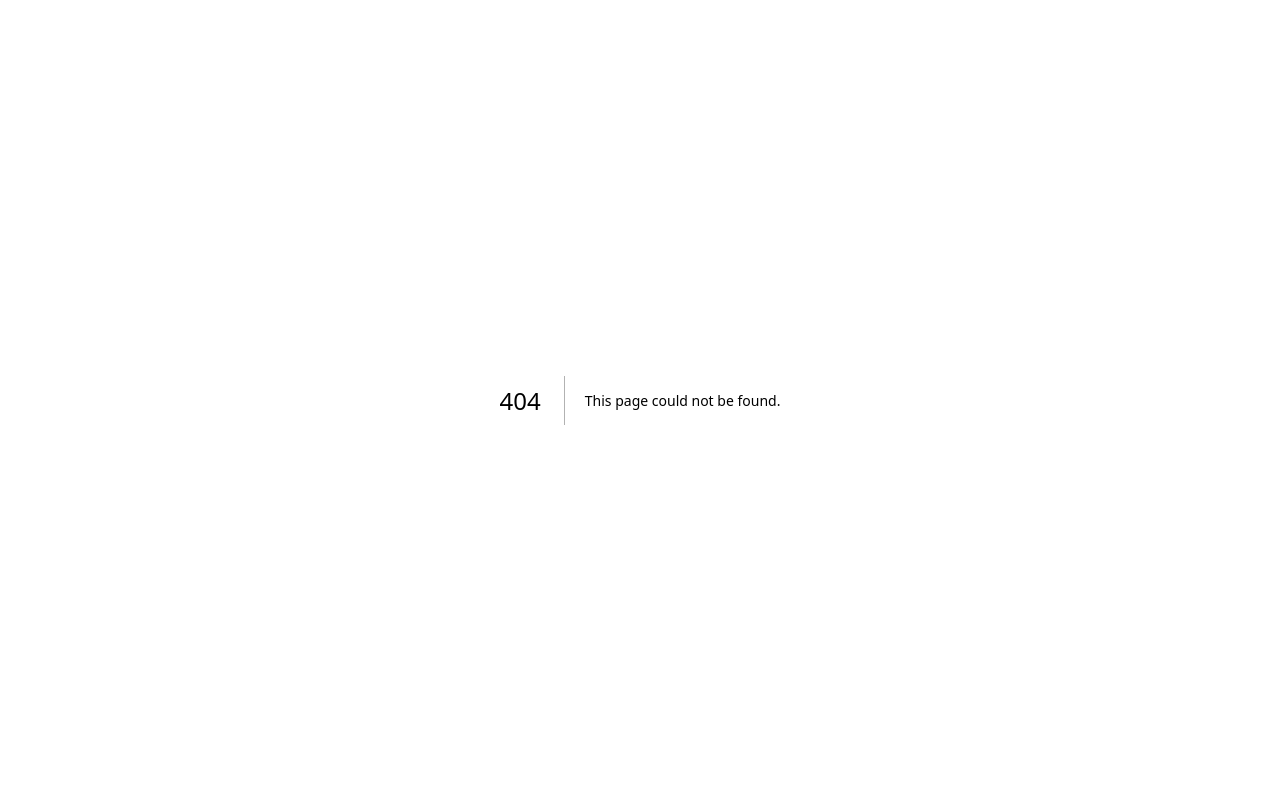
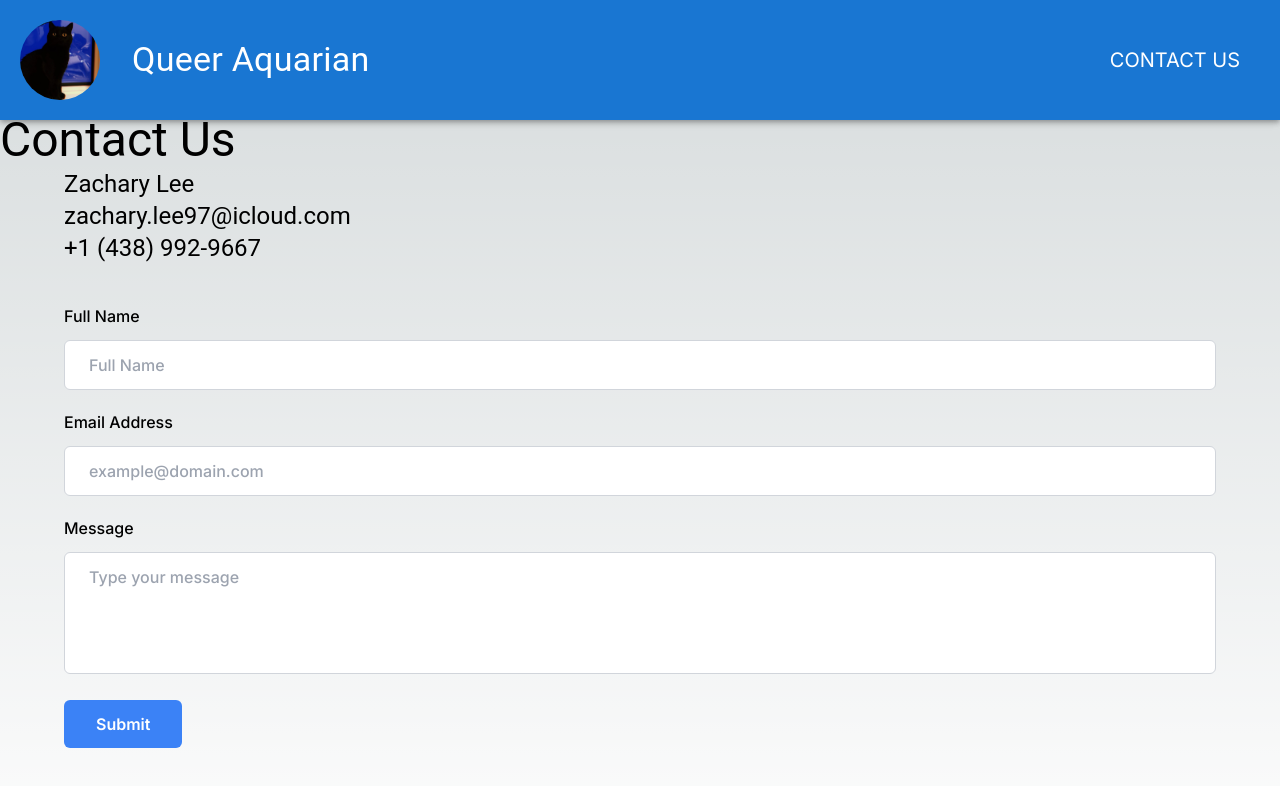
Before and after one commit to zacharylee97/queer-aquarian, a Next.js app: page /contact-us in a window 1280 px wide. Before the commit this address had no page. Shown: the top 786 px of the page. Built offline with nearby package versions, Linux system fonts and the light colour scheme.

Commit message:
Added Contact Us page

```diff
--- /dev/null
+++ b/app/components/contact-form.tsx
@@ -0,0 +1,64 @@
+"use client";
+import { useForm } from "react-hook-form";
+import { sendEmail } from "../utils/send-email";
+import { ContactFormData } from "../interfaces/contact-form-data";
+
+export default function ContactForm() {
+  const { register, handleSubmit } = useForm<ContactFormData>();
+
+  function onSubmit(data: ContactFormData) {
+    sendEmail(data);
+  }
+
+  return (
+    <form onSubmit={handleSubmit(onSubmit)}>
+      <div className="mb-5">
+        <label
+          htmlFor="name"
+          className="mb-3 block text-base font-medium text-black"
+        >
+          Full Name
+        </label>
+        <input
+          type="text"
+          placeholder="Full Name"
+          className="w-full rounded-md border border-gray-300 bg-white py-3 px-6 text-base font-medium text-gray-700 outline-none focus:border-blue-500 focus:shadow-md"
+          {...register("name", { required: true })}
+        />
+      </div>
+      <div className="mb-5">
+        <label
+          htmlFor="email"
+          className="mb-3 block text-base font-medium text-black"
+        >
+          Email Address
+        </label>
+        <input
+          type="email"
+          placeholder="example@domain.com"
+          className="w-full rounded-md border border-gray-300 bg-white py-3 px-6 text-base font-medium text-gray-700 outline-none focus:border-blue-500 focus:shadow-md"
+          {...register("email", { required: true })}
+        />
+      </div>
+      <div className="mb-5">
+        <label
+          htmlFor="message"
+          className="mb-3 block text-base font-medium text-black"
+        >
+          Message
+        </label>
+        <textarea
+          rows={4}
+          placeholder="Type your message"
+          className="w-full resize-none rounded-md border border-gray-300 bg-white py-3 px-6 text-base font-medium text-gray-700 outline-none focus:border-blue-500 focus:shadow-md"
+          {...register("message", { required: true })}
+        ></textarea>
+      </div>
+      <div>
+        <button className="hover:shadow-form rounded-md bg-blue-500 py-3 px-8 text-base font-semibold text-white outline-none">
+          Submit
+        </button>
+      </div>
+    </form>
+  );
+}
--- /dev/null
+++ b/app/contact-us/page.tsx
@@ -0,0 +1,25 @@
+import { Box, Typography } from "@mui/material";
+import Header from "../components/header";
+import ContactForm from "../components/contact-form";
+
+
+export default function ContactUs() {
+  return (
+    <main className="min-h-screen">
+      <Header></Header>
+      <Box className="flex flex-col mt-28">
+        <Typography className="m-10 mb-3" variant="h3">
+          Contact Us
+        </Typography>
+        <Box className="mx-16">
+          <Typography variant="h5">Zachary Lee</Typography>
+          <Typography variant="h5">zachary.lee97@icloud.com</Typography>
+          <Typography variant="h5">+1 (438) 992-9667</Typography>
+          <Box className="mt-10">
+            <ContactForm></ContactForm>
+          </Box>
+        </Box>
+      </Box>
+    </main>
+  );
+}
--- /dev/null
+++ b/app/interfaces/contact-form-data.tsx
@@ -0,0 +1,5 @@
+export interface ContactFormData {
+    name: string;
+    email: string;
+    message: string;
+  }
--- /dev/null
+++ b/app/utils/send-email.tsx
@@ -0,0 +1,6 @@
+import { ContactFormData } from "../interfaces/contact-form-data";
+
+export function sendEmail(data: ContactFormData) {
+  // TODO: send email
+  console.log(data);
+}
--- a/package.json
+++ b/package.json
@@ -15,7 +15,8 @@
     "@mui/material": "^5.14.18",
     "next": "14.0.3",
     "react": "^18",
-    "react-dom": "^18"
+    "react-dom": "^18",
+    "react-hook-form": "^7.48.2"
   },
   "devDependencies": {
     "@types/node": "^20",
```
Also changed, not shown: 1 other file (tests, documents, lock files or other folders).
